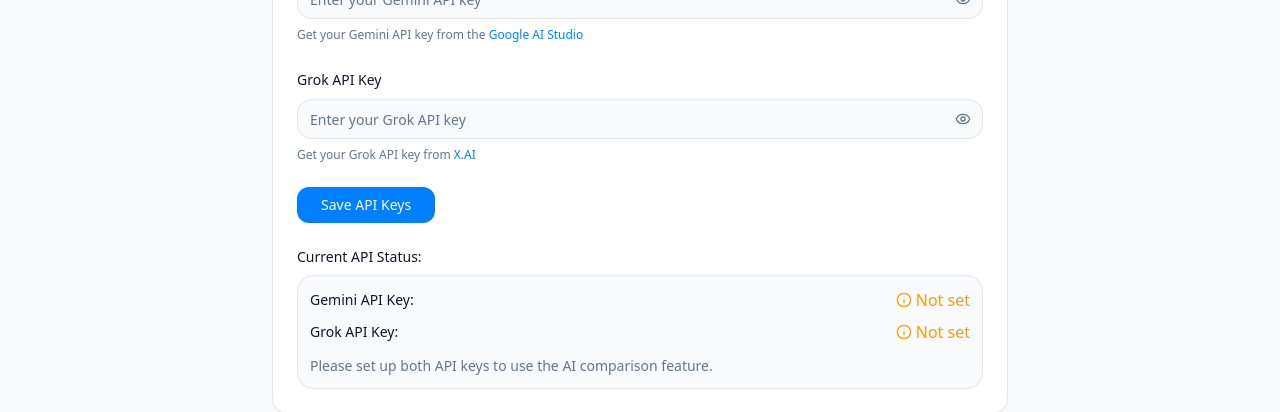
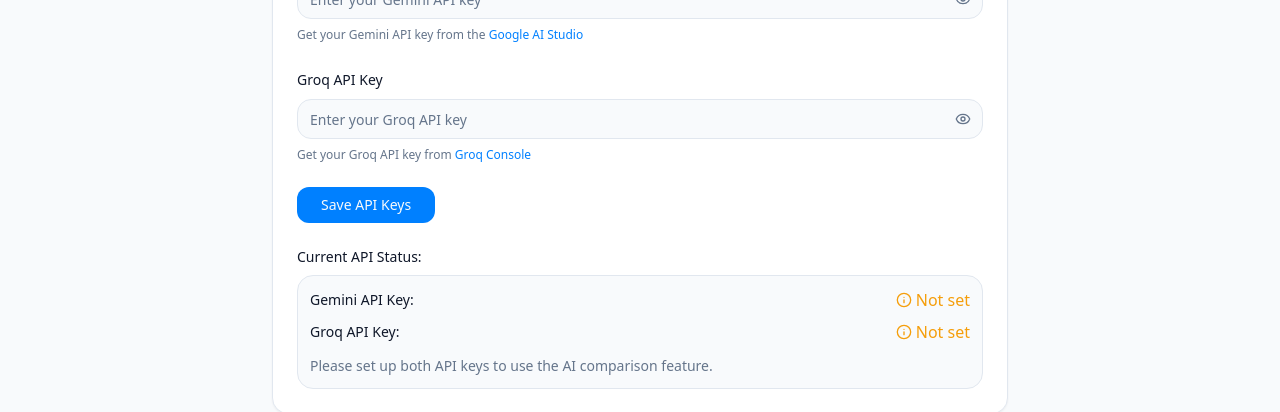
Before and after one commit to apy0108/ai-duel-box, a React (Vite) app: page /settings in a window 1280 px wide. Shown: the part 442-854 px from the top of the page. Built offline with nearby package versions, Linux system fonts and the light colour scheme; sample sign-in values are in the browser's storage.

Commit message:
Rename "grok" to "groq"
Update all instances of "grok" to "groq" in the codebase, including component names, API calls, and UI elements.

```diff
--- a/src/pages/Settings.tsx
+++ b/src/pages/Settings.tsx
@@ -10,29 +10,29 @@ import { Card, CardContent, CardDescription, CardHeader, CardTitle } from '@/com
 
 const Settings: React.FC = () => {
   const [geminiKey, setGeminiKey] = useState('');
-  const [grokKey, setGrokKey] = useState('');
+  const [groqKey, setGroqKey] = useState('');
   const [showGeminiKey, setShowGeminiKey] = useState(false);
-  const [showGrokKey, setShowGrokKey] = useState(false);
+  const [showGroqKey, setShowGroqKey] = useState(false);
   const [saveSuccess, setSaveSuccess] = useState(false);
   const [apiKeyStatus, setApiKeyStatus] = useState({
     gemini: false,
-    grok: false,
+    groq: false,
   });
   const { toast } = useToast();
 
   useEffect(() => {
     // Load saved API keys from localStorage
     const savedGeminiKey = localStorage.getItem('gemini-api-key');
-    const savedGrokKey = localStorage.getItem('grok-api-key');
+    const savedGroqKey = localStorage.getItem('groq-api-key');
 
     if (savedGeminiKey) {
       setGeminiKey(savedGeminiKey);
       setApiKeyStatus(prev => ({ ...prev, gemini: true }));
     }
 
-    if (savedGrokKey) {
-      setGrokKey(savedGrokKey);
-      setApiKeyStatus(prev => ({ ...prev, grok: true }));
+    if (savedGroqKey) {
+      setGroqKey(savedGroqKey);
+      setApiKeyStatus(prev => ({ ...prev, groq: true }));
     }
   }, []);
 
@@ -47,8 +47,8 @@ const Settings: React.FC = () => {
       console.warn('Gemini key may not be valid - missing expected pattern');
     }
 
-    if (type === 'grok' && !key.includes('xAI')) {
-      console.warn('Grok key may not be valid - missing expected pattern');
+    if (type === 'groq' && !key.includes('xAI')) {
+      console.warn('Groq key may not be valid - missing expected pattern');
     }
 
     return true;
@@ -61,28 +61,28 @@ const Settings: React.FC = () => {
 
       // Validate inputs
       const geminiValid = validateApiKey(geminiKey, 'gemini');
-      const grokValid = validateApiKey(grokKey, 'grok');
+      const groqValid = validateApiKey(groqKey, 'groq');
 
-      if (!geminiValid || !grokValid) {
+      if (!geminiValid || !groqValid) {
         throw new Error("Please enter valid API keys. Keys should be at least 8 characters long.");
       }
 
       // Save API keys to localStorage
       localStorage.setItem('gemini-api-key', geminiKey.trim());
-      localStorage.setItem('grok-api-key', grokKey.trim());
+      localStorage.setItem('groq-api-key', groqKey.trim());
 
       // Verify keys were saved
       const savedGeminiKey = localStorage.getItem('gemini-api-key');
-      const savedGrokKey = localStorage.getItem('grok-api-key');
+      const savedGroqKey = localStorage.getItem('groq-api-key');
 
-      if (!savedGeminiKey || !savedGrokKey) {
+      if (!savedGeminiKey || !savedGroqKey) {
         throw new Error("Failed to save API keys. Please check your browser settings and try again.");
       }
 
       // Update status
       setApiKeyStatus({
         gemini: Boolean(savedGeminiKey),
-        grok: Boolean(savedGrokKey),
+        groq: Boolean(savedGroqKey),
       });
 
       // Show success state and toast
@@ -96,7 +96,7 @@ const Settings: React.FC = () => {
 
       console.log("API keys saved successfully:", {
         geminiSaved: Boolean(savedGeminiKey),
-        grokSaved: Boolean(savedGrokKey)
+        groqSaved: Boolean(savedGroqKey)
       });
     } catch (error) {
       console.error("Error saving API keys:", error);
@@ -109,7 +109,7 @@ const Settings: React.FC = () => {
   };
 
   const toggleShowGeminiKey = () => setShowGeminiKey(!showGeminiKey);
-  const toggleShowGrokKey = () => setShowGrokKey(!showGrokKey);
+  const toggleShowGroqKey = () => setShowGroqKey(!showGroqKey);
 
   return (
     <div className="min-h-screen flex flex-col items-center">
@@ -166,28 +166,28 @@ const Settings: React.FC = () => {
               </div>
 
               <div className="space-y-2">
-                <label htmlFor="grok-key" className="text-sm font-medium">
-                  Grok API Key {apiKeyStatus.grok && <span className="text-green-500 text-xs ml-2">(✓ Set)</span>}
+                <label htmlFor="groq-key" className="text-sm font-medium">
+                  Groq API Key {apiKeyStatus.groq && <span className="text-green-500 text-xs ml-2">(✓ Set)</span>}
                 </label>
                 <div className="relative">
                   <Input
-                    id="grok-key"
-                    type={showGrokKey ? "text" : "password"}
-                    placeholder="Enter your Grok API key"
-                    value={grokKey}
-                    onChange={(e) => setGrokKey(e.target.value)}
+                    id="groq-key"
+                    type={showGroqKey ? "text" : "password"}
+                    placeholder="Enter your Groq API key"
+                    value={groqKey}
+                    onChange={(e) => setGroqKey(e.target.value)}
                     className="w-full pr-10"
                   />
                   <button
                     type="button"
-                    onClick={toggleShowGrokKey}
+                    onClick={toggleShowGroqKey}
                     className="absolute right-3 top-1/2 transform -translate-y-1/2 text-muted-foreground hover:text-foreground"
                   >
-                    {showGrokKey ? <EyeOff className="w-4 h-4" /> : <Eye className="w-4 h-4" />}
+                    {showGroqKey ? <EyeOff className="w-4 h-4" /> : <Eye className="w-4 h-4" />}
                   </button>
                 </div>
                 <p className="text-xs text-muted-foreground">
-                  Get your Grok API key from <a href="https://x.ai/" target="_blank" rel="noopener noreferrer" className="text-primary hover:underline">X.AI</a>
+                  Get your Groq API key from <a href="https://console.groq.com/" target="_blank" rel="noopener noreferrer" className="text-primary hover:underline">Groq Console</a>
                 </p>
               </div>
 
@@ -221,8 +221,8 @@ const Settings: React.FC = () => {
                     )}
                   </div>
                   <div className="flex justify-between items-center mt-2">
-                    <span className="text-sm">Grok API Key:</span>
-                    {apiKeyStatus.grok ? (
+                    <span className="text-sm">Groq API Key:</span>
+                    {apiKeyStatus.groq ? (
                       <span className="text-green-500 font-medium flex items-center gap-1">
                         <Check className="w-4 h-4" /> Set
                       </span>
@@ -234,7 +234,7 @@ const Settings: React.FC = () => {
                   </div>
                   <div className="text-sm mt-3 text-muted-foreground">
                     <p>
-                      {apiKeyStatus.gemini && apiKeyStatus.grok
+                      {apiKeyStatus.gemini && apiKeyStatus.groq
                         ? "All API keys are configured. You can now use the AI comparison feature."
                         : "Please set up both API keys to use the AI comparison feature."}
                     </p>
```
